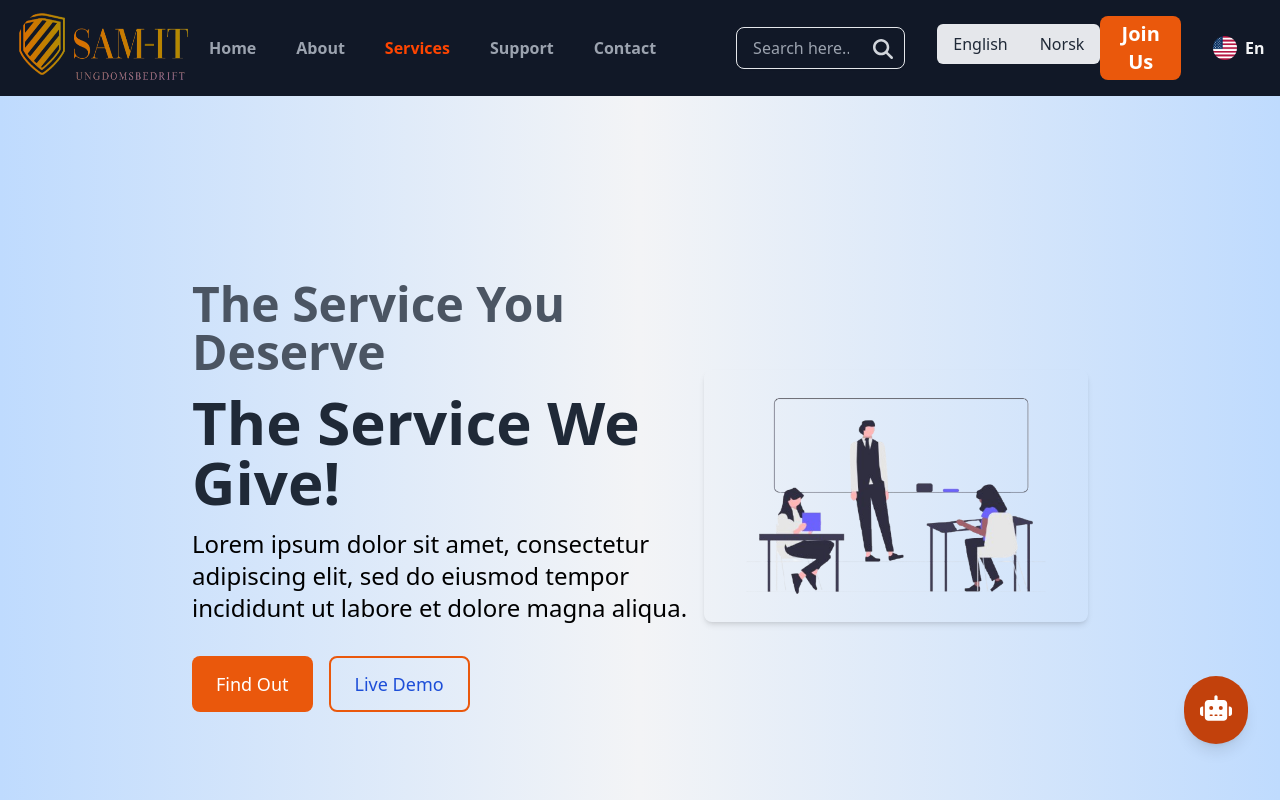
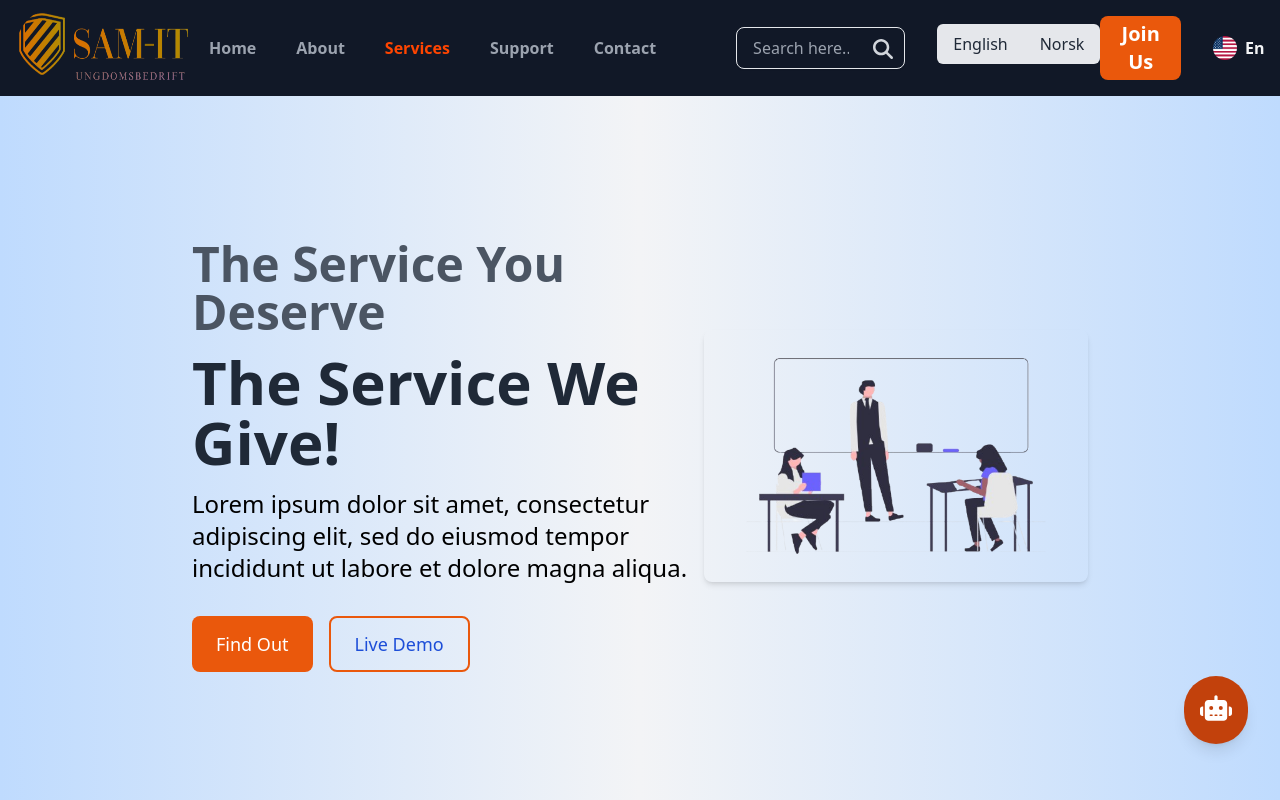
Before and after one commit to Griffin250/Sam-IT-UB, a React (Create React App) app: page /services in a window 1280 px wide. Shown: the top 800 px of the page. Built offline with nearby package versions, Linux system fonts and the light colour scheme.

Commit message:
New Updates and Bug fixes

```diff
--- a/package.json
+++ b/package.json
@@ -55,6 +55,7 @@
   },
   "devDependencies": {
     "@babel/plugin-proposal-private-property-in-object": "^7.21.11",
-    "tailwindcss": "^3.4.14"
+    "tailwindcss": "^3.4.14",
+    "typescript": "^4.0.0"
   }
 }
--- a/src/pages/Services.js
+++ b/src/pages/Services.js
@@ -8,7 +8,7 @@ const Services = () => {
 
 
   return (
-    <div className="bg-gradient-to-r from-blue-200 via-gray-100 to-blue-200 py-12 px-6 md:px-16 lg:px-24 mt-12">
+    <div className="bg-gradient-to-r from-blue-200 via-gray-100 to-blue-200 py-12 px-6 md:px-16 lg:px-24 mt-2">
 
     <section className="min-h-screen flex items-center justify-center py-12">
       <div className="container mx-auto px-6 md:px-12 lg:px-24 flex flex-col md:flex-row items-center">
```
